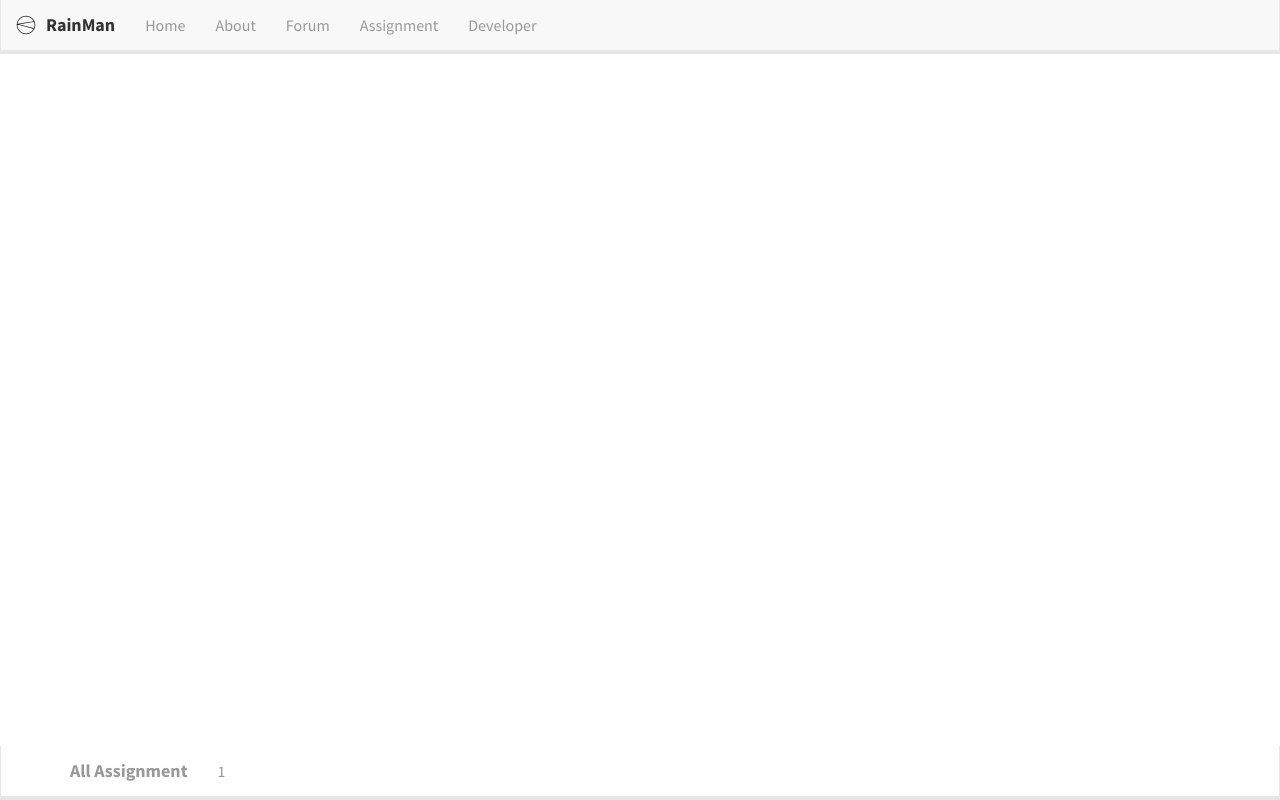
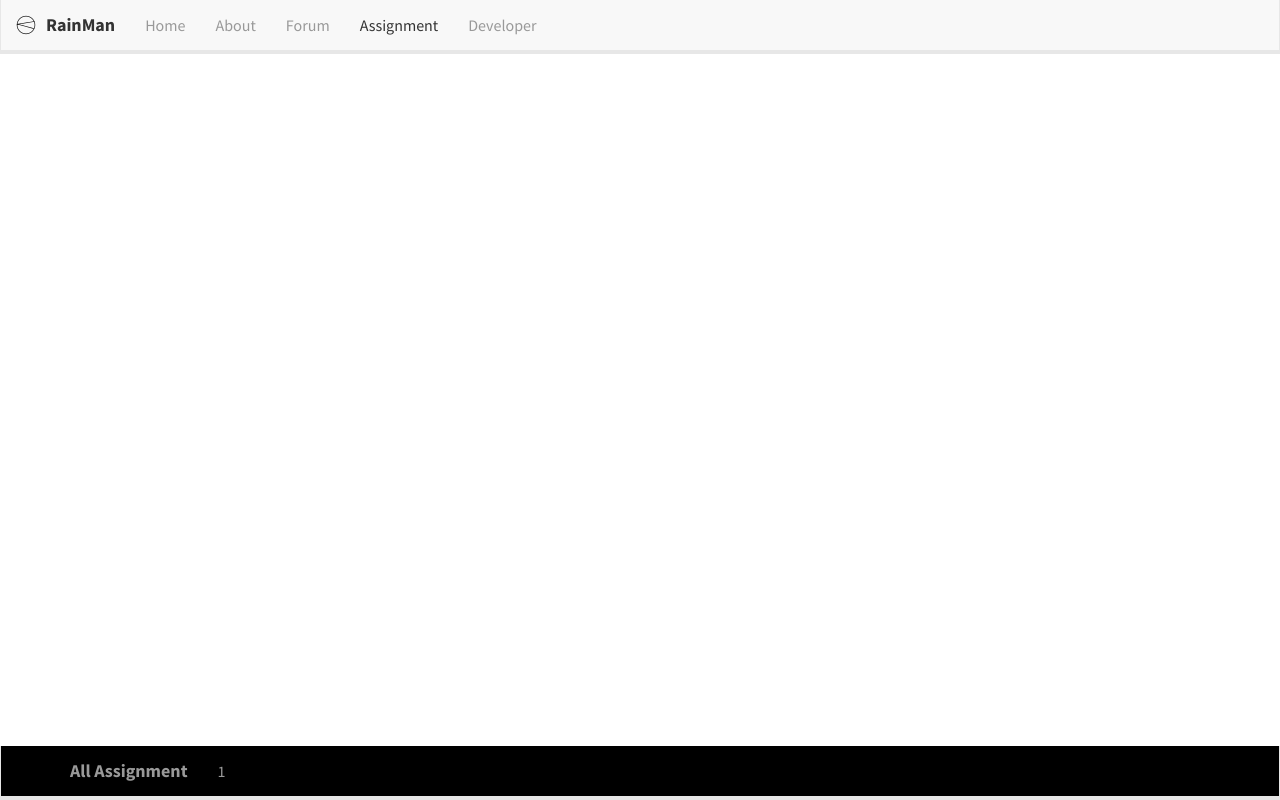
Before and after one commit to amit988684/StudentForum, a Django app: template assignment/templates/assignment/assignment_list.html in a window 1280 px wide. Run offline with Django 3.2, Linux system fonts and the light colour scheme; the template is opened without the code that fills it: most values are stand-ins (such as "Sample title", 1, 10 or a date in 2020); parts of the project's set-up code (start-up, migrations or seed data) failed here and were passed over; some libraries are stand-ins or nearby versions.

Commit message:
Assignment Backend + Some Basic FrontEnd COmpleted

```diff
--- a/assignment/templates/assignment/assignment_form.html
+++ b/assignment/templates/assignment/assignment_form.html
@@ -19,7 +19,7 @@
 
 {# I Edited It #}
 <li {% if active_link == "Forum" %}class="active"{% endif %}><a href="{% url 'forumapp:question_list' %}">Forum</a></li>
-<li {% if active_link == "Assignment" %}class="active"{% endif %}><a href="{% url 'assignment:assignment_list' %}">Assignment</a></li>
+<li class="active"><a href="{% url 'assignment:assignment_list' %}">Assignment</a></li>
 <li {% if active_link == "Developer" %}class="active"{% endif %}><a href="{% url 'profiles:all_user' %}">Developer</a></li>
 
 {% endblock %}
--- a/assignment/templates/assignment/assignment_list.html
+++ b/assignment/templates/assignment/assignment_list.html
@@ -13,12 +13,12 @@
 
 {% block navbar-left %}
 
-    <li {% if active_link == "home" %}class="active"{% endif %}><a href="{% url 'home' %}">Home</a></li>
+<li {% if active_link == "home" %}class="active"{% endif %}><a href="{% url 'home' %}">Home</a></li>
 <li {% if active_link == "about" %}class="active"{% endif %}><a href="{% url 'about' %}">About</a></li>
 
-{# I Edited It #}
+ {# I Edited It #}
 <li {% if active_link == "Forum" %}class="active"{% endif %}><a href="{% url 'forumapp:question_list' %}">Forum</a></li>
-<li {% if active_link == "Assignment" %}class="active"{% endif %}><a href="{% url 'assignment:assignment_list' %}">Assignment</a></li>
+<li class="active"><a href="{% url 'assignment:assignment_list' %}">Assignment</a></li>
 <li {% if active_link == "Developer" %}class="active"{% endif %}><a href="{% url 'profiles:all_user' %}">Developer</a></li>
 
 {% endblock %}
@@ -31,7 +31,7 @@
 
     <div class="container">
 
-    <br><br><br><br><br>
+    <br><br><br>
     <!-- For the Teacher -->
     {% if user.is_staff and user.is_active %}
 {% include 'assignment_imports/_teacher_assignment.html' %}
--- a/forumapp/templates/forumapp/question_confirm_delete.html
+++ b/forumapp/templates/forumapp/question_confirm_delete.html
@@ -9,7 +9,7 @@
 <li {% if active_link == "about" %}class="active"{% endif %}><a href="{% url 'about' %}">About</a></li>
 
 {# I Edited It #}
-<li {% if active_link == "Forum" %}class="active"{% endif %}><a href="{% url 'forumapp:question_list' %}">Forum</a></li>
+<li class="active"><a href="{% url 'forumapp:question_list' %}">Forum</a></li>
 <li {% if active_link == "Assignment" %}class="active"{% endif %}><a href="{% url 'assignment:assignment_list' %}">Assignment</a></li>
 <li {% if active_link == "Developer" %}class="active"{% endif %}><a href="{% url 'profiles:all_user' %}">Developer</a></li>
 
--- a/forumapp/templates/forumapp/question_detail.html
+++ b/forumapp/templates/forumapp/question_detail.html
@@ -19,7 +19,7 @@
 <li {% if active_link == "about" %}class="active"{% endif %}><a href="{% url 'about' %}">About</a></li>
 
 {# I Edited It #}
-<li {% if active_link == "Forum" %}class="active"{% endif %}><a href="{% url 'forumapp:question_list' %}">Forum</a></li>
+<li class="active"><a href="{% url 'forumapp:question_list' %}">Forum</a></li>
 <li {% if active_link == "Assignment" %}class="active"{% endif %}><a href="{% url 'assignment:assignment_list' %}">Assignment</a></li>
 <li {% if active_link == "Developer" %}class="active"{% endif %}><a href="{% url 'profiles:all_user' %}">Developer</a></li>
 
--- a/forumapp/templates/forumapp/question_list.html
+++ b/forumapp/templates/forumapp/question_list.html
@@ -26,7 +26,7 @@
 <li {% if active_link == "about" %}class="active"{% endif %}><a href="{% url 'about' %}">About</a></li>
 
 {# I Edited It #}
-<li {% if active_link == "Forum" %}class="active"{% endif %}><a href="{% url 'forumapp:question_list' %}">Forum</a></li>
+<li class="active"><a href="{% url 'forumapp:question_list' %}">Forum</a></li>
 <li {% if active_link == "Assignment" %}class="active"{% endif %}><a href="{% url 'assignment:assignment_list' %}">Assignment</a></li>
 <li {% if active_link == "Developer" %}class="active"{% endif %}><a href="{% url 'profiles:all_user' %}">Developer</a></li>
 
--- a/templates/assignment_imports/_navbar_teacher_courses.html
+++ b/templates/assignment_imports/_navbar_teacher_courses.html
@@ -1,4 +1,4 @@
-<nav class="navbar navbar-inverse navbar-fixed-bottom">
+<nav class="navbar navbar-inverse navbar-fixed-bottom" style="background-color: black;">
     <div class="container">
       <div class="navbar-header">
         <button type="button" class="navbar-toggle collapsed" data-toggle="collapse" data-target="#navbar" aria-expanded="false" aria-controls="navbar">
--- a/templates/assignment_imports/_student_assignment.html
+++ b/templates/assignment_imports/_student_assignment.html
@@ -1,6 +1,4 @@
-{% if user.is_authenticated %}
 
-{% endif %}
 
     {% if assignment_list %}
 
```
Also changed, not shown: requirements.txt (added, +90 -0 lines), assignment/views.py (line endings or trailing spaces), db.sqlite3, project_photos/comments_forum.png (deleted), project_photos/forum_tab_questions.png (deleted), project_photos/front.png (deleted), project_photos/profile.png (deleted), 1 other file.
